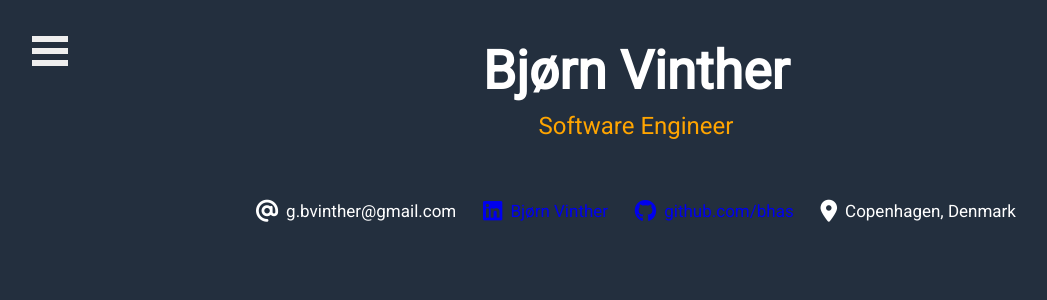
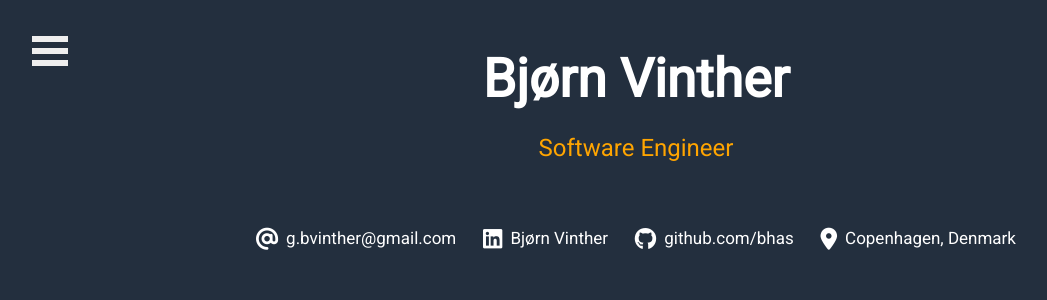
Before and after one commit to bhas/personal, a React (Create React App) app: page / in a window 1280 px wide. Shown: the top 300 px of the page, without its empty margins (4-1051 px from the left). Built offline with nearby package versions, Linux system fonts and the light colour scheme.

Commit message:
installed tailwind css

```diff
--- a/package.json
+++ b/package.json
@@ -28,6 +28,7 @@
     ]
   },
   "devDependencies": {
-    "@babel/plugin-proposal-private-property-in-object": "^7.21.11"
+    "@babel/plugin-proposal-private-property-in-object": "^7.21.11",
+    "tailwindcss": "^3.4.1"
   }
 }
--- a/src/components/SideMenu.js
+++ b/src/components/SideMenu.js
@@ -16,7 +16,7 @@ export default function SideMenu() {
           <IconLabel iconClass="fa-brands fa-github" />
         </div>
       </div>
-      <div className="navigation-container">
+      <div className="navigation-container font-bold underline" >
         <Link to="/">Home</Link>
         <Link to="/about">About Me</Link>
         <Link to="/experience">Experience</Link>
--- a/src/index.css
+++ b/src/index.css
@@ -1,3 +1,7 @@
+@tailwind base;
+@tailwind components;
+@tailwind utilities;
+
 body {
   margin: 0px;
   padding: 0px;
--- /dev/null
+++ b/tailwind.config.js
@@ -0,0 +1,10 @@
+/** @type {import('tailwindcss').Config} */
+module.exports = {
+  content: [
+    "./src/**/*.{js,jsx,ts,tsx}",
+  ],
+  theme: {
+    extend: {},
+  },
+  plugins: [],
+}
```
Also changed, not shown: 1 other file (tests, documents, lock files or other folders).
